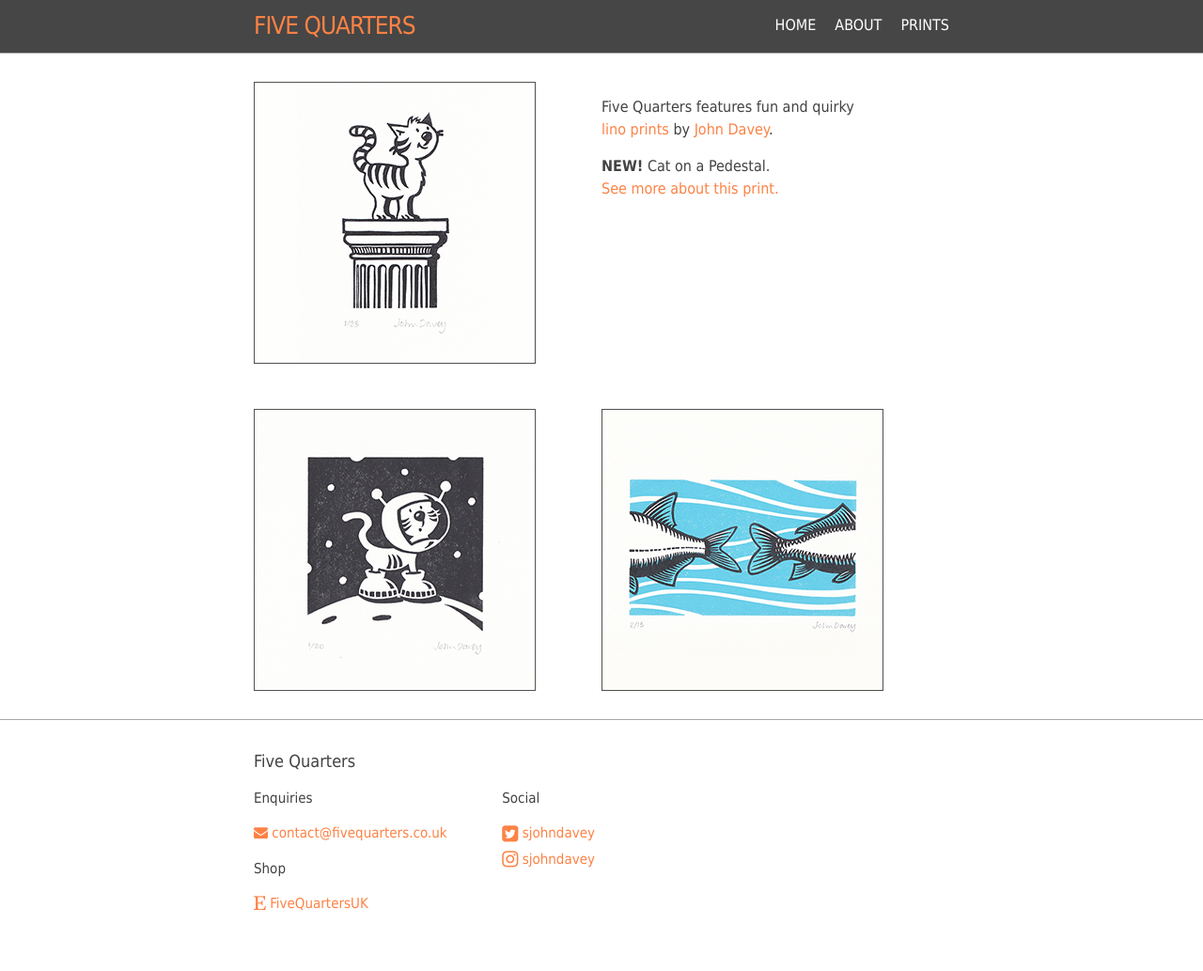
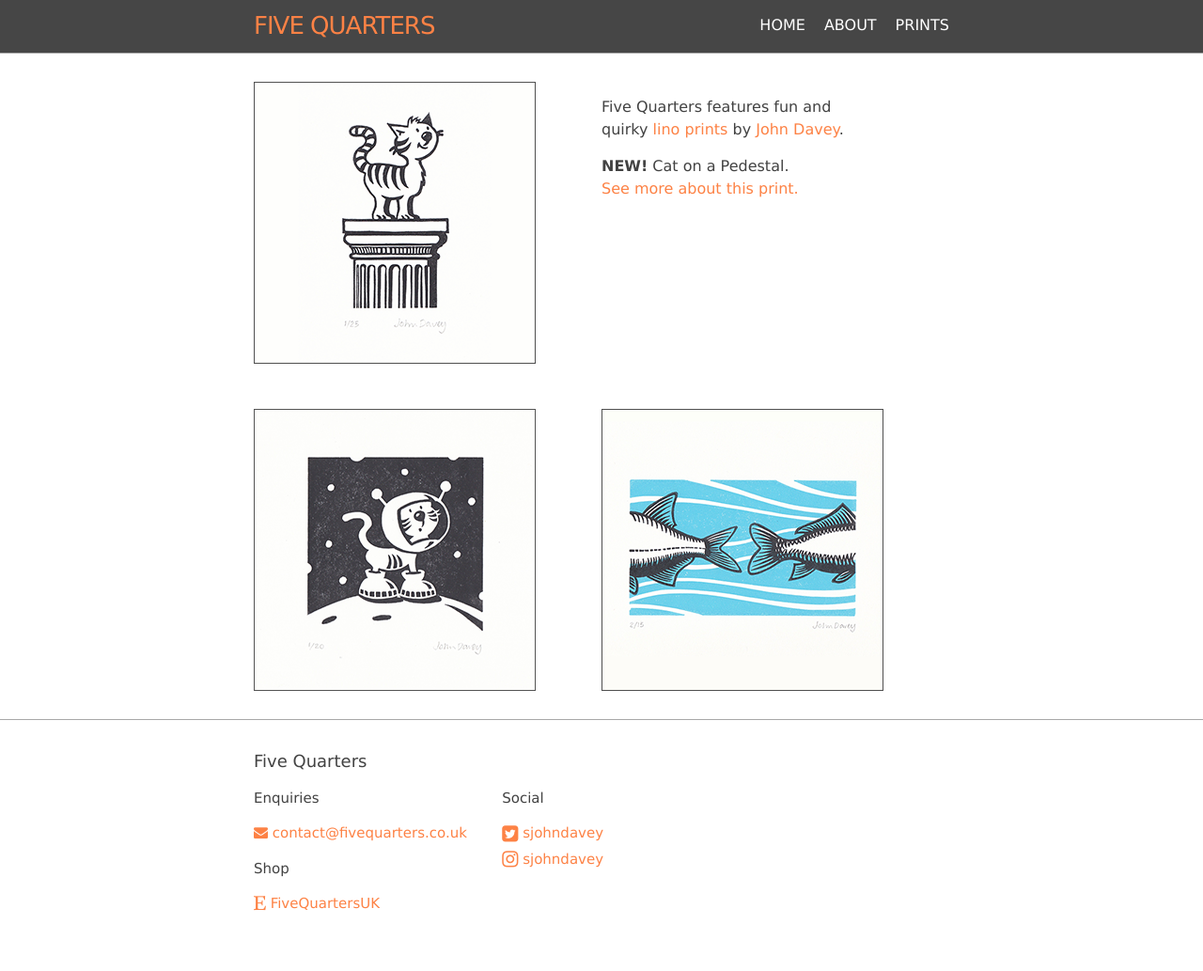
Before and after one commit to Five-Quarters/five-quarters.github.io, a Jekyll site: the page built from index.markdown, in a window 1280 px wide. Shown: the whole page at 94% size. Built offline with Jekyll 4.4.1, drawn with Linux system fonts in a browser that asks for light colours.

Commit message:
Font changed back to Verdana

```diff
--- a/_sass/five-quarters.scss
+++ b/_sass/five-quarters.scss
@@ -2,7 +2,7 @@
 
 // Define defaults for each variable.
 
-$base-font-family: Tahoma, -apple-system, BlinkMacSystemFont, "Segoe UI", Roboto, Helvetica, Arial, sans-serif, "Apple Color Emoji", "Segoe UI Emoji", "Segoe UI Symbol" !default;
+$base-font-family: Verdana, -apple-system, BlinkMacSystemFont, "Segoe UI", Roboto, Helvetica, Arial, sans-serif, "Apple Color Emoji", "Segoe UI Emoji", "Segoe UI Symbol" !default;
 $base-font-size:   16px !default;
 $base-font-weight: 400 !default;
 $small-font-size:  $base-font-size * 0.875 !default;
```
